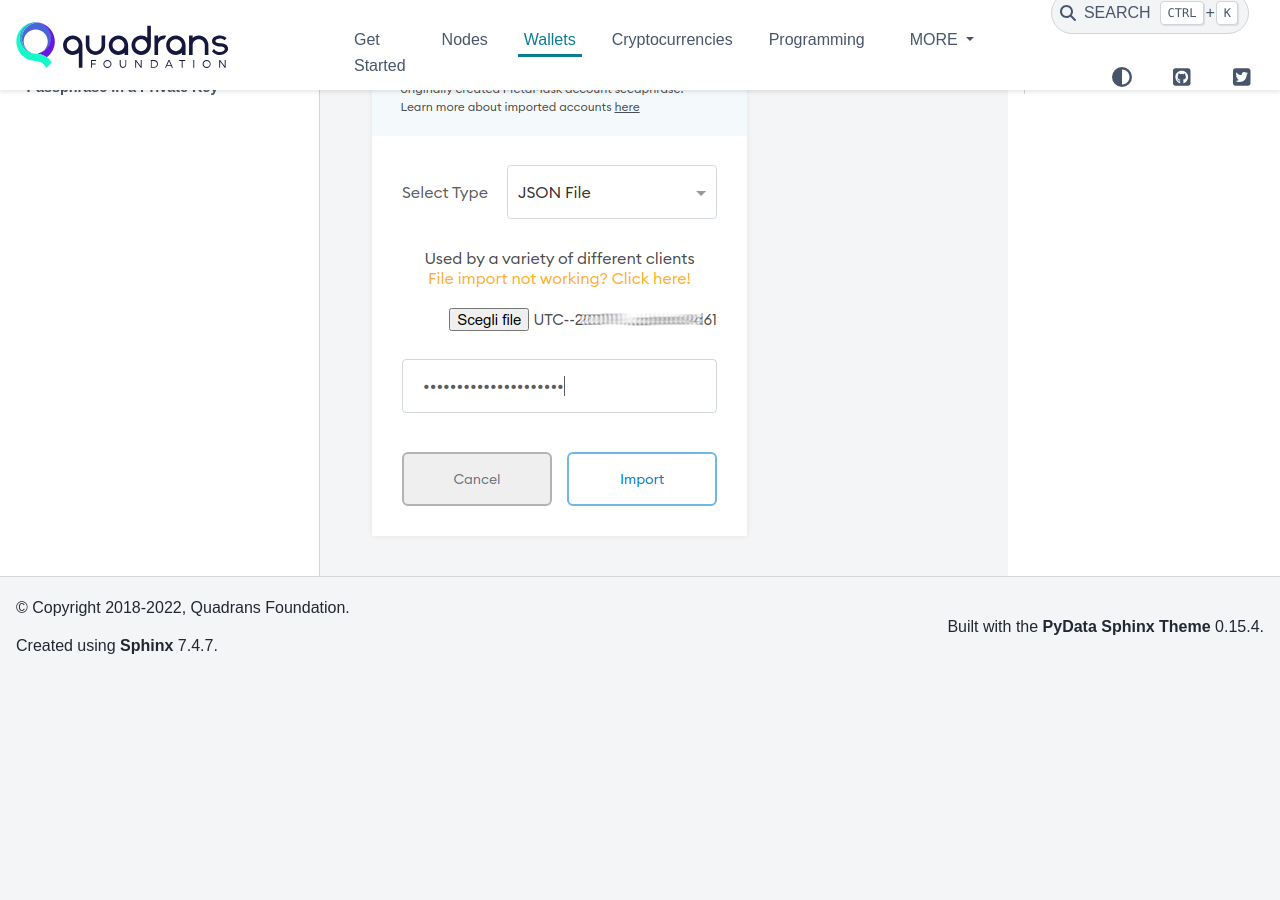
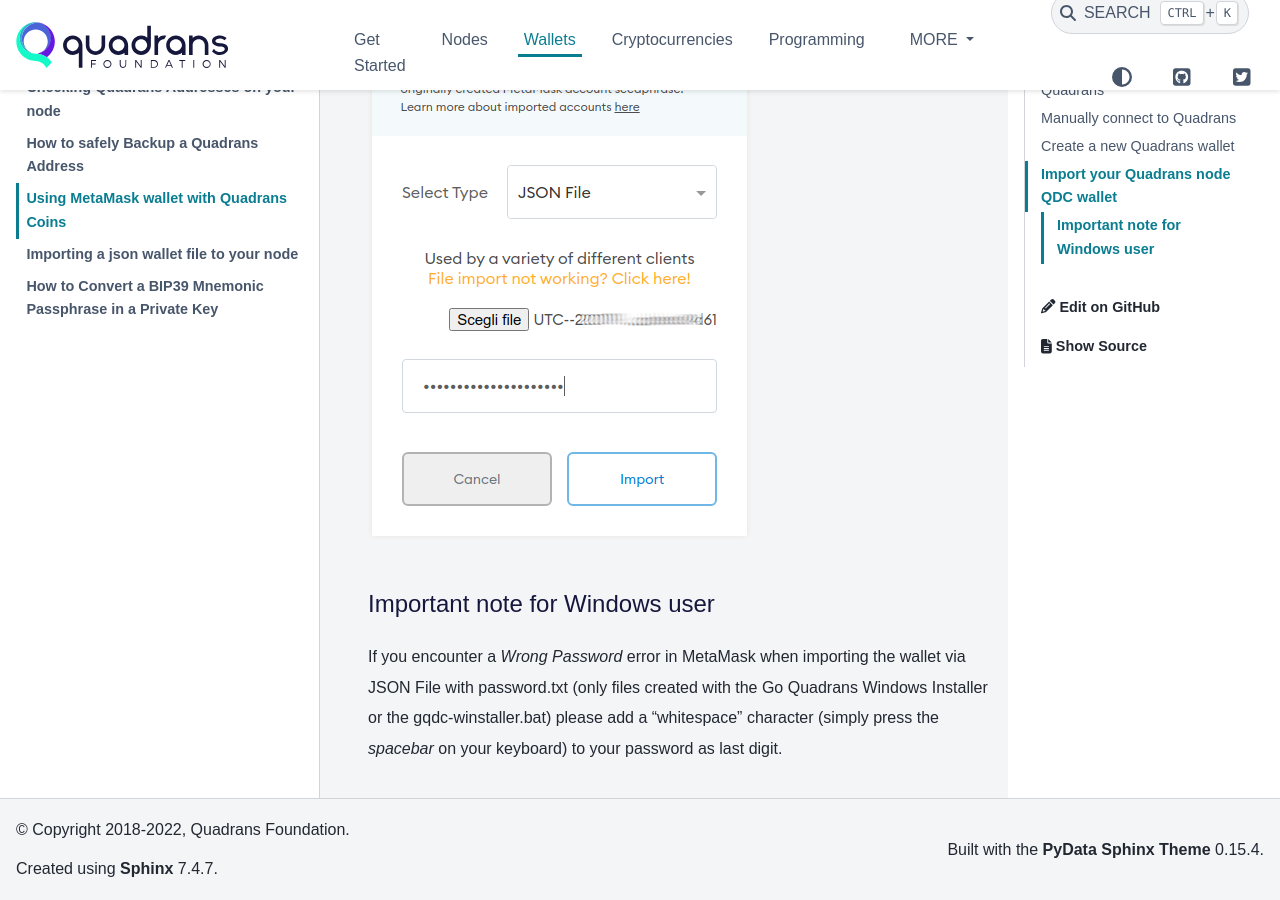
Before and after one commit to quadrans/wiki, a Sphinx documentation site: the page built from docs/wallet/management/metamask.md, in a window 1280 px wide and 900 px high, scrolled down 4790 px. Built offline with Sphinx 7.4.7 and the PyData theme 0.15.4, drawn with Linux system fonts in a browser that asks for light colours; pages that are not in the unit, such as notebooks, are missing from menus; before the commit the page ends 5467 px from its top, so only the background shows below that; some of the changed text lies outside the part shown.

Commit message:
Add "Important note for Windows user"

```diff
--- a/docs/wallet/management/metamask.md
+++ b/docs/wallet/management/metamask.md
@@ -75,7 +75,7 @@
 
 In the new window click on Export Private Key, when asked insert your MetaMask password and copy the private key in a safe place.
 
-## Import your Quadrans node wallet
+## Import your Quadrans node QDC wallet
 
 After you added Quadrans Mainnet or Testnet network select one and click on the icon on the top right of MetaMask interface, in the new menu press **Import Account**.
 
@@ -86,3 +86,7 @@
  **Quadrans wallets for Mainnet or Testnet are usable in both networks**. Simply change the network to see the two balances.
 
 ![image](../../_static/images/metamask/quadrans-import-wallet-2.png)
+
+### Important note for Windows user
+
+If you encounter a *Wrong Password* error in MetaMask when importing the wallet via JSON File with password.txt (only files created with the Go Quadrans Windows Installer or the gqdc-winstaller.bat) please add a "whitespace" character (simply press the *spacebar* on your keyboard) to your password as last digit.
```
